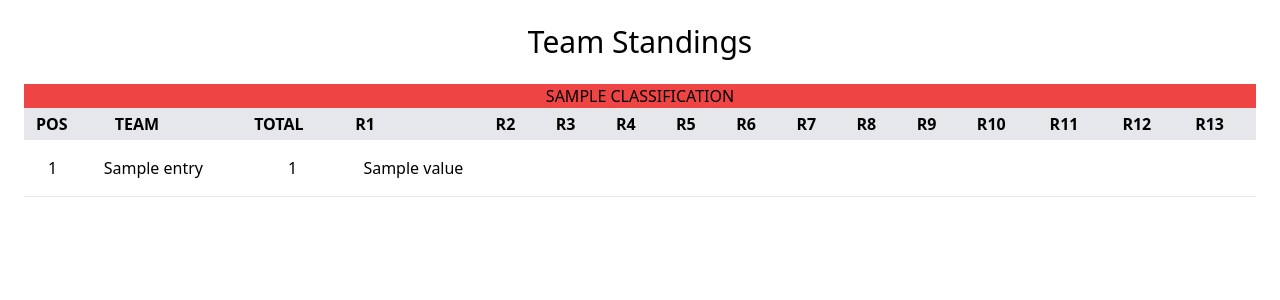
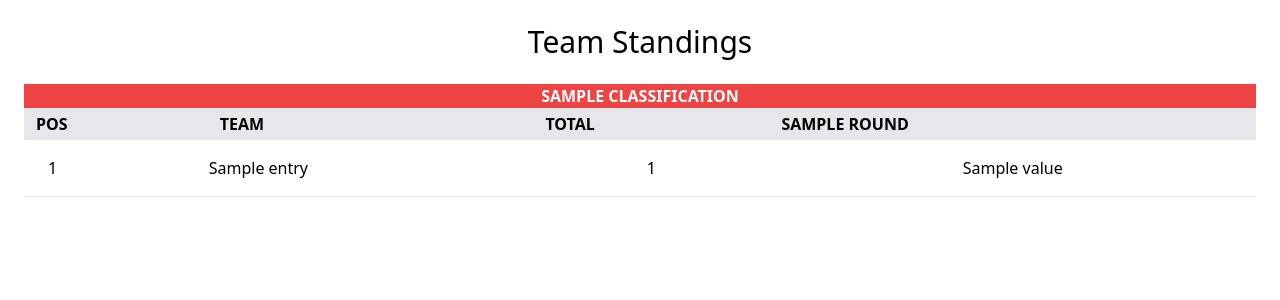
Before and after one commit to woobrendan/points_calculator, a Django app: template points_calculator/standings/templates/standing/team_standing.html in a window 1280 px wide. Shown: the part 89-389 px from the top of the page. Run offline with Django 4.2, Linux system fonts and the light colour scheme; the template is opened without the code that fills it: most values are stand-ins (such as "Sample title", 1, 10 or a date in 2020); some libraries are stand-ins or nearby versions.

Commit message:
create loop to iterate through rounds and create th element

```diff
--- a/points_calculator/standings/templates/standing/team_standing.html
+++ b/points_calculator/standings/templates/standing/team_standing.html
@@ -6,27 +6,19 @@
     <h1 class="mb-6 text-3xl text-center">Team Standings</h1>
 
     {% for classification, teams in team_standing.items %}
-            <table class="w-full mb-6 text-m text-left ">
+            <table class="w-full mb-6 text-m text-left rounded-xl">
 
-                <caption class="w-full text-black-700 uppercase bg-red-500">{{ classification }}</caption>
+                <caption class="w-full h-1/2 text-white uppercase bg-red-500 font-bold">{{ classification }}</caption>
                 <thead class="w-full text-m text-black-700 uppercase bg-gray-200 dark:bg-red-800 dark:text-gray-400">
                     <tr>
                         <th scope="col" class="px-3 py-1">Pos</th>
                         <th scope="col" class="px-3 py-1">Team</th>
                         <th scope="col" class="px-3 py-1">Total</th>
-                        <th scope="col" class="px-3 py-1">R1</th>
-                        <th scope="col" class="px-3 py-1">R2</th>
-                        <th scope="col" class="px-3 py-1">R3</th>
-                        <th scope="col" class="px-3 py-1">R4</th>
-                        <th scope="col" class="px-3 py-1">R5</th>
-                        <th scope="col" class="px-3 py-1">R6</th>
-                        <th scope="col" class="px-3 py-1">R7</th>
-                        <th scope="col" class="px-3 py-1">R8</th>
-                        <th scope="col" class="px-3 py-1">R9</th>
-                        <th scope="col" class="px-3 py-1">R10</th>
-                        <th scope="col" class="px-3 py-1">R11</th>
-                        <th scope="col" class="px-3 py-1">R12</th>
-                        <th scope="col" class="px-3 py-1">R13</th>
+                        {% with first_team=teams.0 %}
+                            {% for round, value in first_team.points.items %}
+                                <th scope="col" class="px-3 py-1">{{ round }}</th>
+                            {% endfor %}
+                        {% endwith %}
                     </tr>
                 </thead>
                 <tbody>
```
